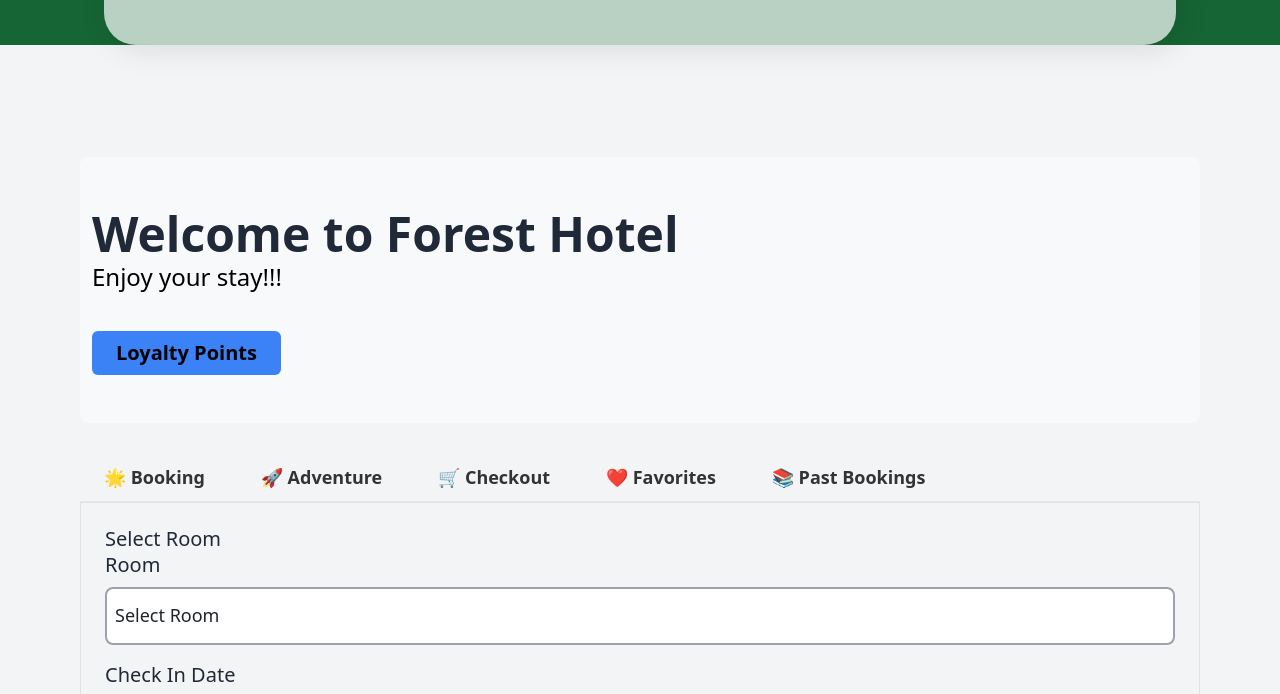
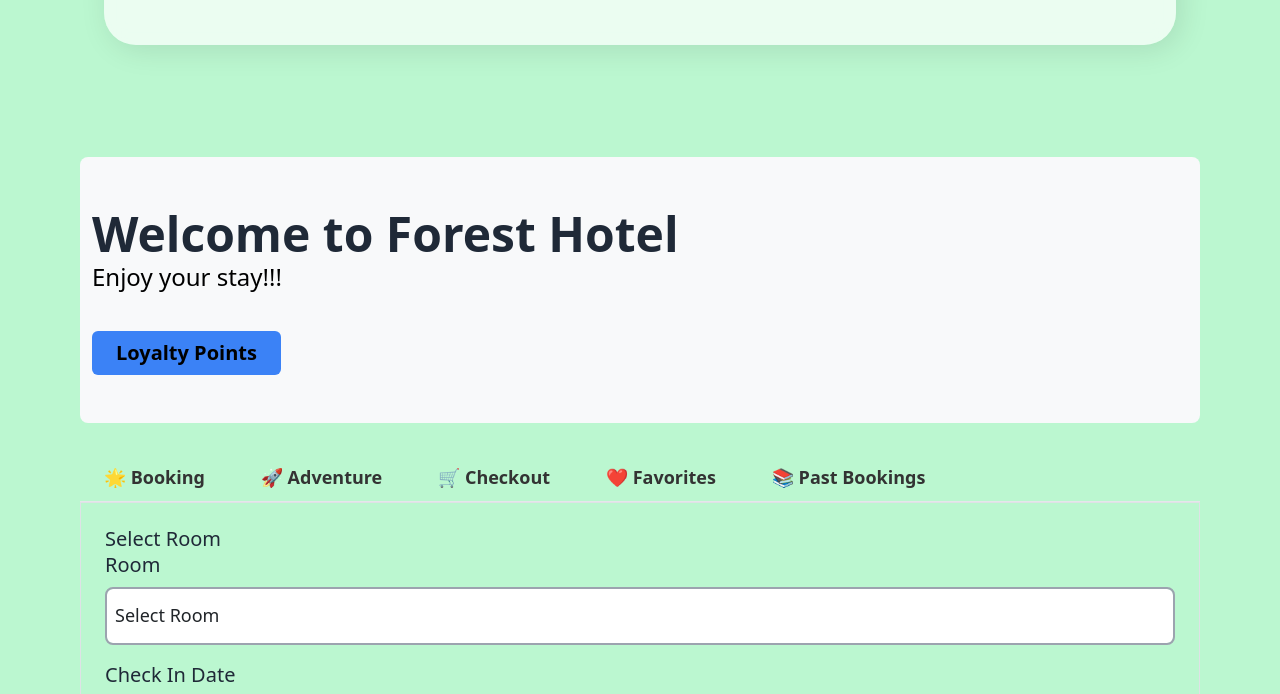
Before and after one commit to elizaandria/ellsandria19.github.io, a plain HTML site: page booking.html in a window 1280 px wide. Shown: the part 639-1333 px from the top of the page. Drawn offline with nearby package versions, Linux system fonts and the light colour scheme; a script that the page names is missing.

Commit message:
updated
he final update which improved the overall feel of the website

```diff
--- a/booking.html
+++ b/booking.html
@@ -18,7 +18,7 @@
             <script src="https://cdn.tailwindcss.com"></script>
             <title>Forest Hotel | Resort</title>
         </head>
-        <body class="font-sans bg-green-800 text-gray-800">
+        <body class="font-sans bg-green-200 text-gray-800">
             <nav>
                 <div>FHR</div>
                 <ul class="nav_links">
@@ -77,7 +77,7 @@
   </div>
 
   <div id="_app" x-data="_app"
-  class="fullbody bg-gray-100 p-6 md:p-10 lg:p-16 xl:p-20 text-sm md:text-base lg:text-lg xl:text-xl"
+  class="fullbody p-6 md:p-10 lg:p-16 xl:p-20 text-sm md:text-base lg:text-lg xl:text-xl"
   >
 
     <div class="mt-8 mb-8">
```
